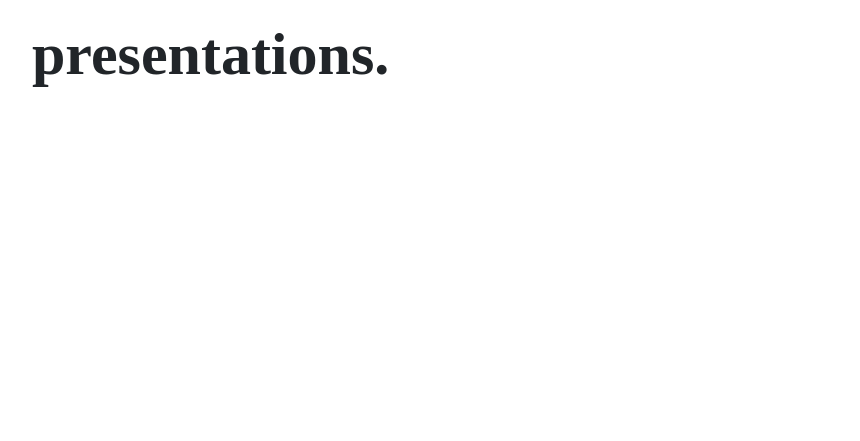
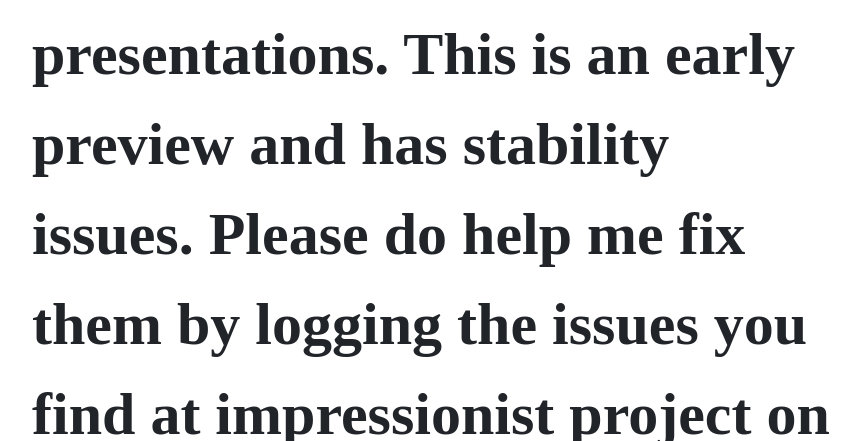
Before and after one commit to harish-io/Impressionist, a plain HTML site: page alpha1/index.html in a window 1280 px wide. Shown: the part 359-800 px from the top of the page, without its empty margins (168-1028 px from the left). Drawn offline with nearby package versions, Linux system fonts and the light colour scheme; a web font is replaced by a local one.

Commit message:
minor text changes in index

```diff
--- a/alpha1/index.html
+++ b/alpha1/index.html
@@ -31,7 +31,7 @@ $(document).ready(
 <div class="hero-unit" id="container">
   <h1>Impressionist<sup id="smallsup">alpha1</sup></h1>
   <p></p>
-  <p class="descr" id="moz">Impressionist is a WSIWYG (like) tool to create <a href="http://bartaz.github.com/impress.js/">impress.js</a> presentations.   <span id="errorMessage">
+  <p class="descr" id="moz">Impressionist is a WSIWYG (like) tool to create <a href="http://bartaz.github.com/impress.js/">impress.js</a> presentations. This is an early preview and has stability issues. Please do help me fix them by logging the issues you find at impressionist project on <a href="https://github.com/hsivaramx/Impressionist">github.</a> <span id="errorMessage">
     At the moment, this preview of Impressionist works only with webkit based browsers (Chrome / Safari). Apologize the inconvenience.
   </span></p>
   <p class="descr">
```
Also changed, not shown: alpha1/server/index.html (added).
